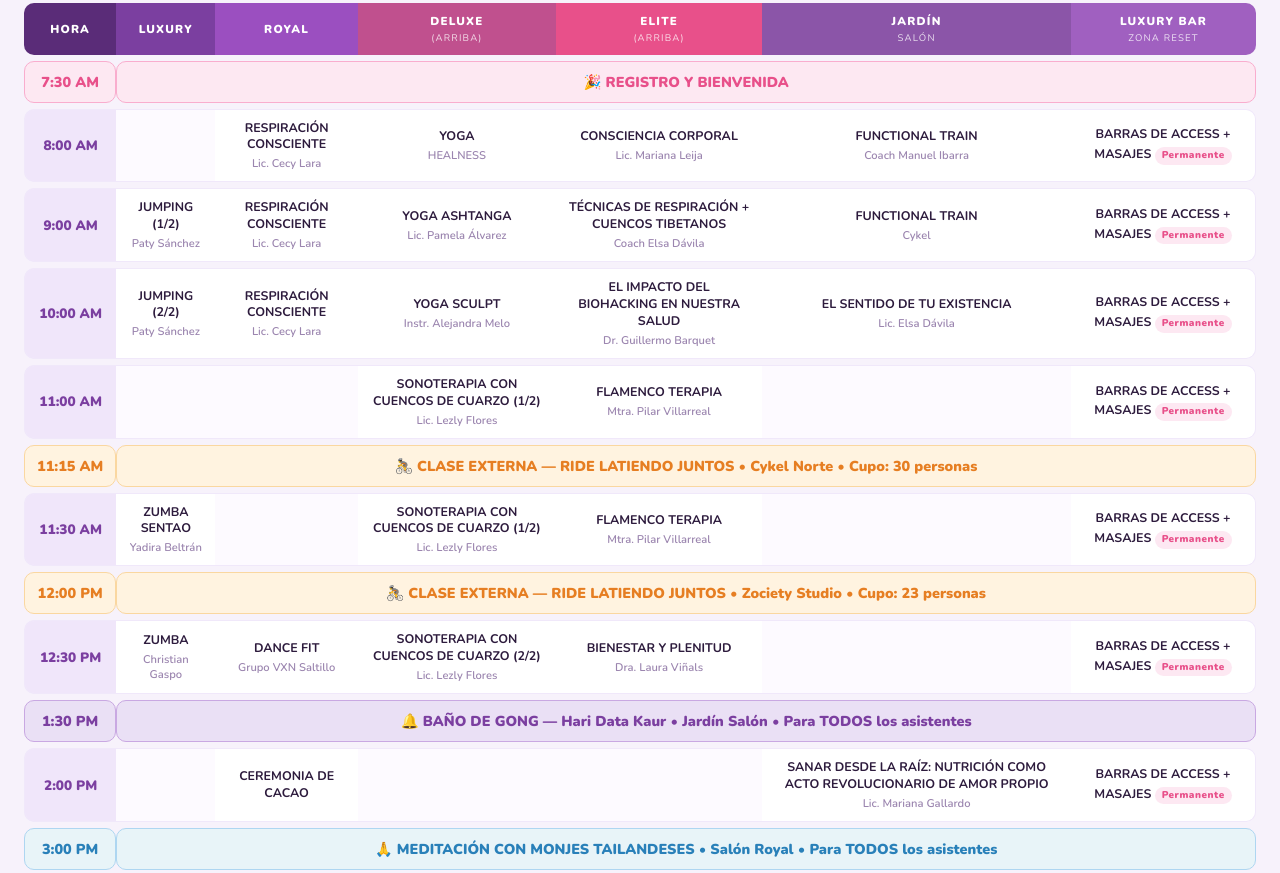
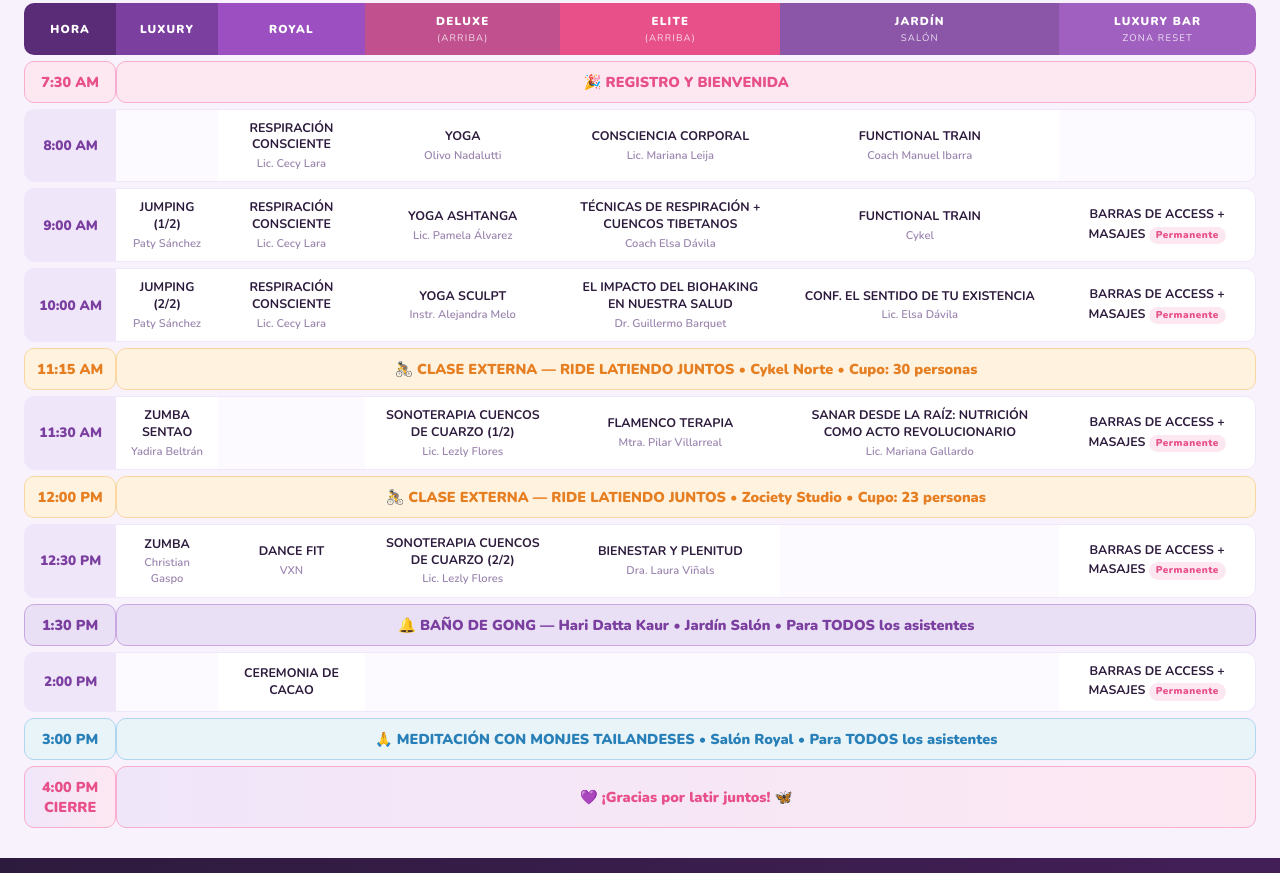
Before and after one commit to konverzebi-sudo/latiendojuntos, a plain HTML site: page index.html in a window 1280 px wide. Shown: the part 686-1559 px from the top of the page. Drawn offline with nearby package versions, Linux system fonts and the light colour scheme; a web font is replaced by a local one.

Commit message:
Update instructor names and activity details in schedule

```diff
--- a/index.html
+++ b/index.html
@@ -514,10 +514,10 @@
     areas: [
       null,
       { activity: 'RESPIRACIÓN CONSCIENTE', instructor: 'Lic. Cecy Lara' },
-      { activity: 'YOGA', instructor: 'HEALNESS' },
+      { activity: 'YOGA', instructor: 'Olivo Nadalutti' },
       { activity: 'CONSCIENCIA CORPORAL', instructor: 'Lic. Mariana Leija' },
       { activity: 'FUNCTIONAL TRAIN', instructor: 'Coach Manuel Ibarra' },
-      { activity: 'BARRAS DE ACCESS + MASAJES', tag: 'Permanente' },
+      null,
     ]
   },
   {
@@ -539,20 +539,8 @@
       { activity: 'JUMPING (2/2)', instructor: 'Paty Sánchez' },
       { activity: 'RESPIRACIÓN CONSCIENTE', instructor: 'Lic. Cecy Lara' },
       { activity: 'YOGA SCULPT', instructor: 'Instr. Alejandra Melo' },
-      { activity: 'EL IMPACTO DEL BIOHACKING EN NUESTRA SALUD', instructor: 'Dr. Guillermo Barquet' },
-      { activity: 'EL SENTIDO DE TU EXISTENCIA', instructor: 'Lic. Elsa Dávila' },
-      { activity: 'BARRAS DE ACCESS + MASAJES', tag: 'Permanente' },
-    ]
-  },
-  {
-    time: '11:00', endTime: '11:15',
-    type: 'normal',
-    areas: [
-      null,
-      null,
-      { activity: 'SONOTERAPIA CON CUENCOS DE CUARZO (1/2)', instructor: 'Lic. Lezly Flores' },
-      { activity: 'FLAMENCO TERAPIA', instructor: 'Mtra. Pilar Villarreal' },
-      null,
+      { activity: 'EL IMPACTO DEL BIOHAKING EN NUESTRA SALUD', instructor: 'Dr. Guillermo Barquet' },
+      { activity: 'CONF. EL SENTIDO DE TU EXISTENCIA', instructor: 'Lic. Elsa Dávila' },
       { activity: 'BARRAS DE ACCESS + MASAJES', tag: 'Permanente' },
     ]
   },
@@ -568,9 +556,9 @@
     areas: [
       { activity: 'ZUMBA SENTAO', instructor: 'Yadira Beltrán' },
       null,
-      { activity: 'SONOTERAPIA CON CUENCOS DE CUARZO (1/2)', instructor: 'Lic. Lezly Flores' },
+      { activity: 'SONOTERAPIA CUENCOS DE CUARZO (1/2)', instructor: 'Lic. Lezly Flores' },
       { activity: 'FLAMENCO TERAPIA', instructor: 'Mtra. Pilar Villarreal' },
-      null,
+      { activity: 'SANAR DESDE LA RAÍZ: NUTRICIÓN COMO ACTO REVOLUCIONARIO', instructor: 'Lic. Mariana Gallardo' },
       { activity: 'BARRAS DE ACCESS + MASAJES', tag: 'Permanente' },
     ]
   },
@@ -585,8 +573,8 @@
     type: 'normal',
     areas: [
       { activity: 'ZUMBA', instructor: 'Christian Gaspo' },
-      { activity: 'DANCE FIT', instructor: 'Grupo VXN Saltillo' },
-      { activity: 'SONOTERAPIA CON CUENCOS DE CUARZO (2/2)', instructor: 'Lic. Lezly Flores' },
+      { activity: 'DANCE FIT', instructor: 'VXN' },
+      { activity: 'SONOTERAPIA CUENCOS DE CUARZO (2/2)', instructor: 'Lic. Lezly Flores' },
       { activity: 'BIENESTAR Y PLENITUD', instructor: 'Dra. Laura Viñals' },
       null,
       { activity: 'BARRAS DE ACCESS + MASAJES', tag: 'Permanente' },
@@ -595,7 +583,7 @@
   {
     time: '13:30', endTime: '14:00',
     type: 'full',
-    label: '🔔 BAÑO DE GONG — Hari Data Kaur • Jardín Salón • Para TODOS los asistentes',
+    label: '🔔 BAÑO DE GONG — Hari Datta Kaur • Jardín Salón • Para TODOS los asistentes',
     fullClass: 'gong'
   },
   {
@@ -606,7 +594,7 @@
       { activity: 'CEREMONIA DE CACAO' },
       null,
       null,
-      { activity: 'SANAR DESDE LA RAÍZ: NUTRICIÓN COMO ACTO REVOLUCIONARIO DE AMOR PROPIO', instructor: 'Lic. Mariana Gallardo' },
+      null,
       { activity: 'BARRAS DE ACCESS + MASAJES', tag: 'Permanente' },
     ]
   },
```
